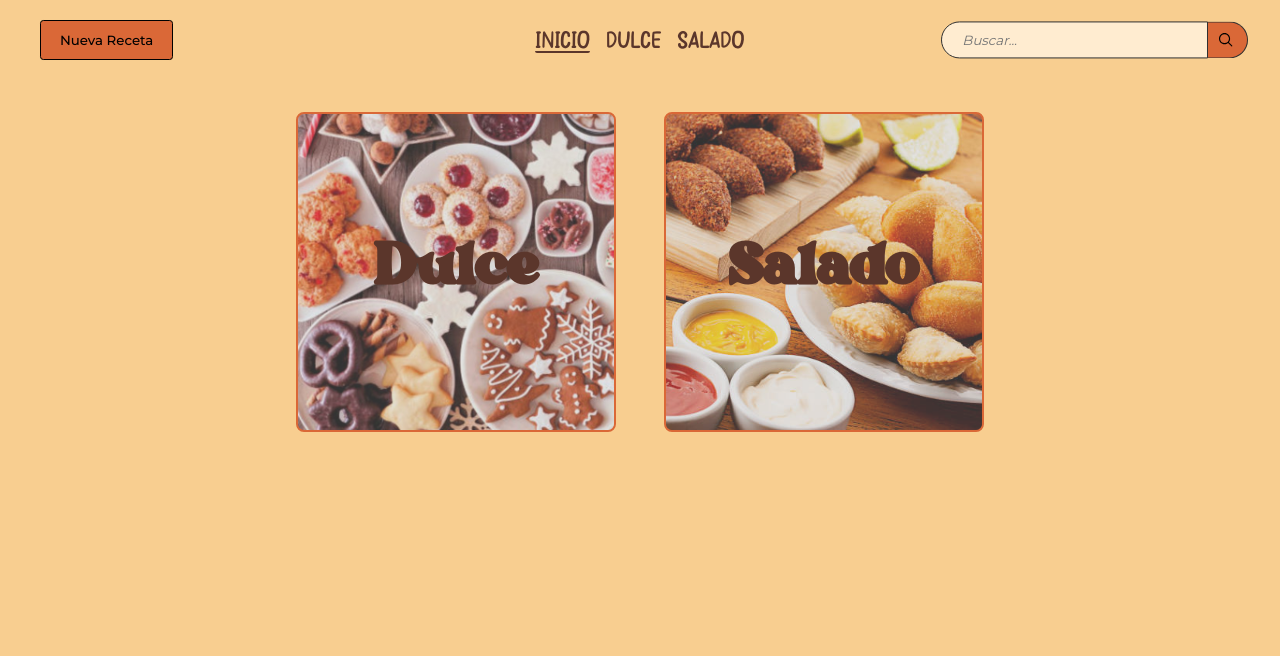
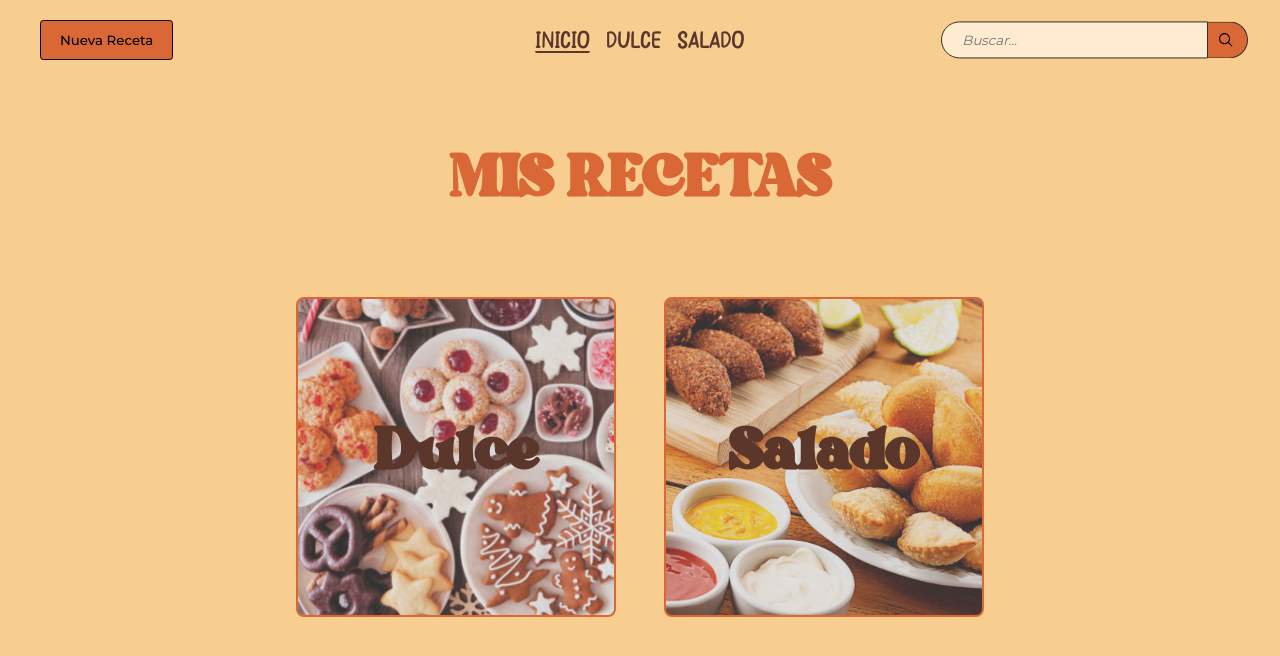
Before and after one commit to pedrolampo/recetario-silvi, a React (Create React App) app: page / in a window 1280 px wide. Shown: the top 656 px of the page. Built offline with nearby package versions, Linux system fonts and the light colour scheme.

Commit message:
added title

```diff
--- a/src/components/Main/Main.js
+++ b/src/components/Main/Main.js
@@ -6,6 +6,9 @@ import './main.css';
 export default function Main() {
   return (
     <div className="main-screen">
+      <h1>MIS RECETAS</h1>
+
+      <section className="main-screen-container">
         <Link to="/category/dulce">
           <div className="main-card dulce">
             <div className="main-overlay">
@@ -21,6 +24,7 @@ export default function Main() {
             </div>
           </div>
         </Link>
+      </section>
     </div>
   );
 }
--- a/src/components/Main/main.css
+++ b/src/components/Main/main.css
@@ -1,7 +1,24 @@
 .main-screen {
   width: calc(100% - 25%);
   display: flex;
-  flex-wrap: wrap;
+  flex-direction: column;
+  align-items: center;
+  justify-content: center;
+  gap: 3em;
+  margin-top: 2em;
+  margin-bottom: 2em;
+}
+
+.main-screen h1 {
+  margin: 0;
+  padding-top: 0.5em;
+  font-size: 5em;
+  font-family: Bright;
+  color: #da6837;
+}
+
+.main-screen-container {
+  display: flex;
   align-items: center;
   justify-content: center;
   gap: 3em;
```
Lines whose indentation alone changed are shown as unchanged.
